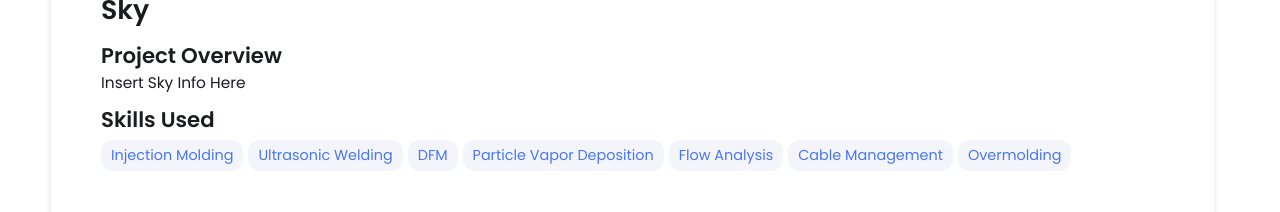
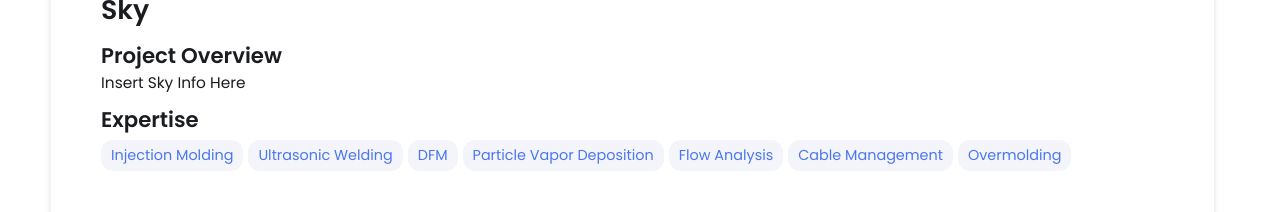
Before and after one commit to kylegdvorak/kylegdvorak.github.io, a Jekyll site: the page built from _projects/Sky/index.md, in a window 1280 px wide. Shown: the part 512-724 px from the top of the page. Built offline with Jekyll 4.4.1, drawn with Linux system fonts in a browser that asks for light colours; grey boxes are pictures that could not be loaded.

Commit message:
Update post.html

```diff
--- a/_layouts/post.html
+++ b/_layouts/post.html
@@ -19,7 +19,7 @@ layout: wrapper
             <p>{{ page.description }}</p>
         </div>
         <div class="skills-card">
-            <h2>Skills Used</h2>
+            <h2>Expertise</h2>
             <div class="skills-list">
                 {% for skill in page.skills %}
                 <span class="skill">{{ skill }}</span>
```
